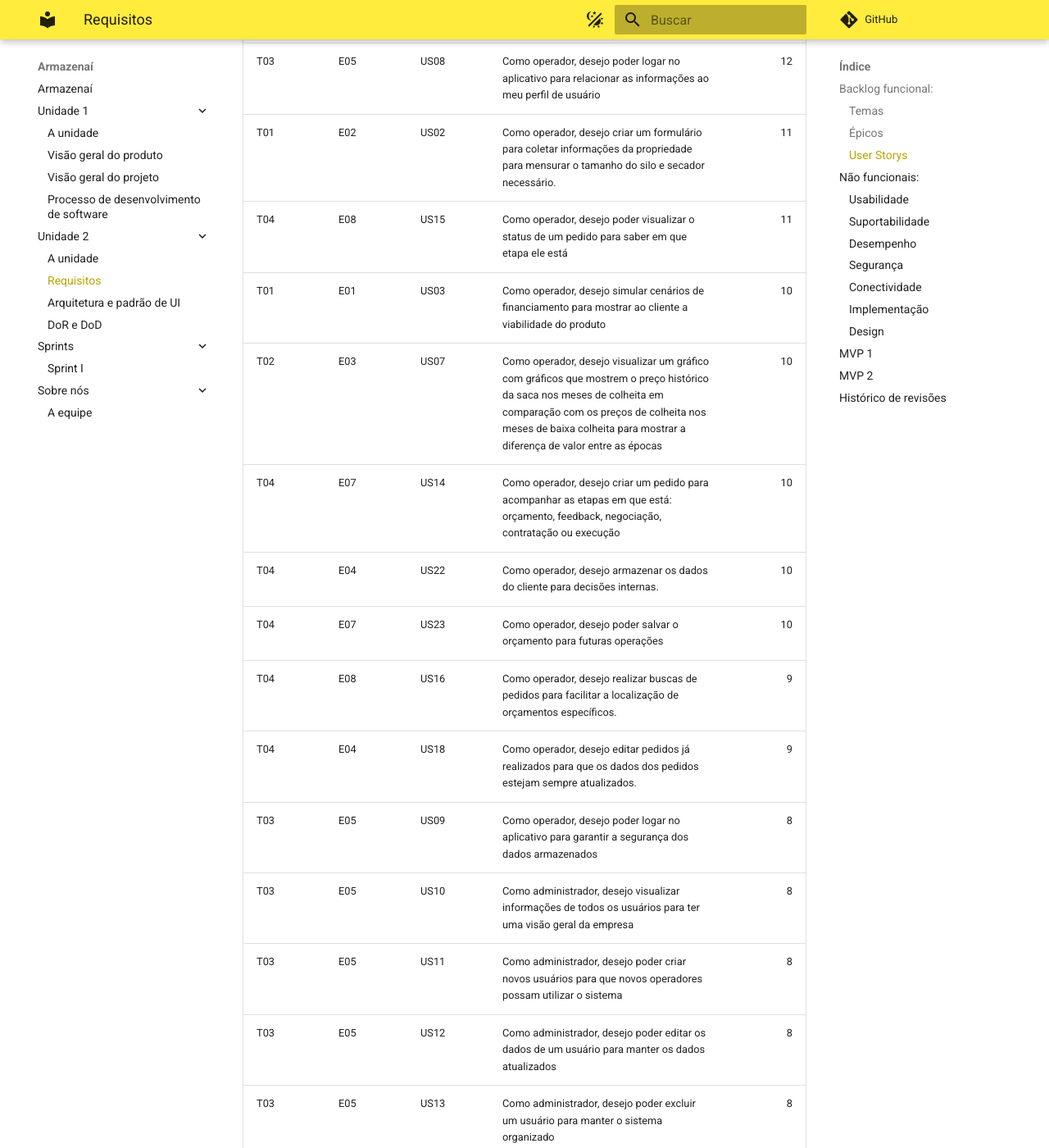
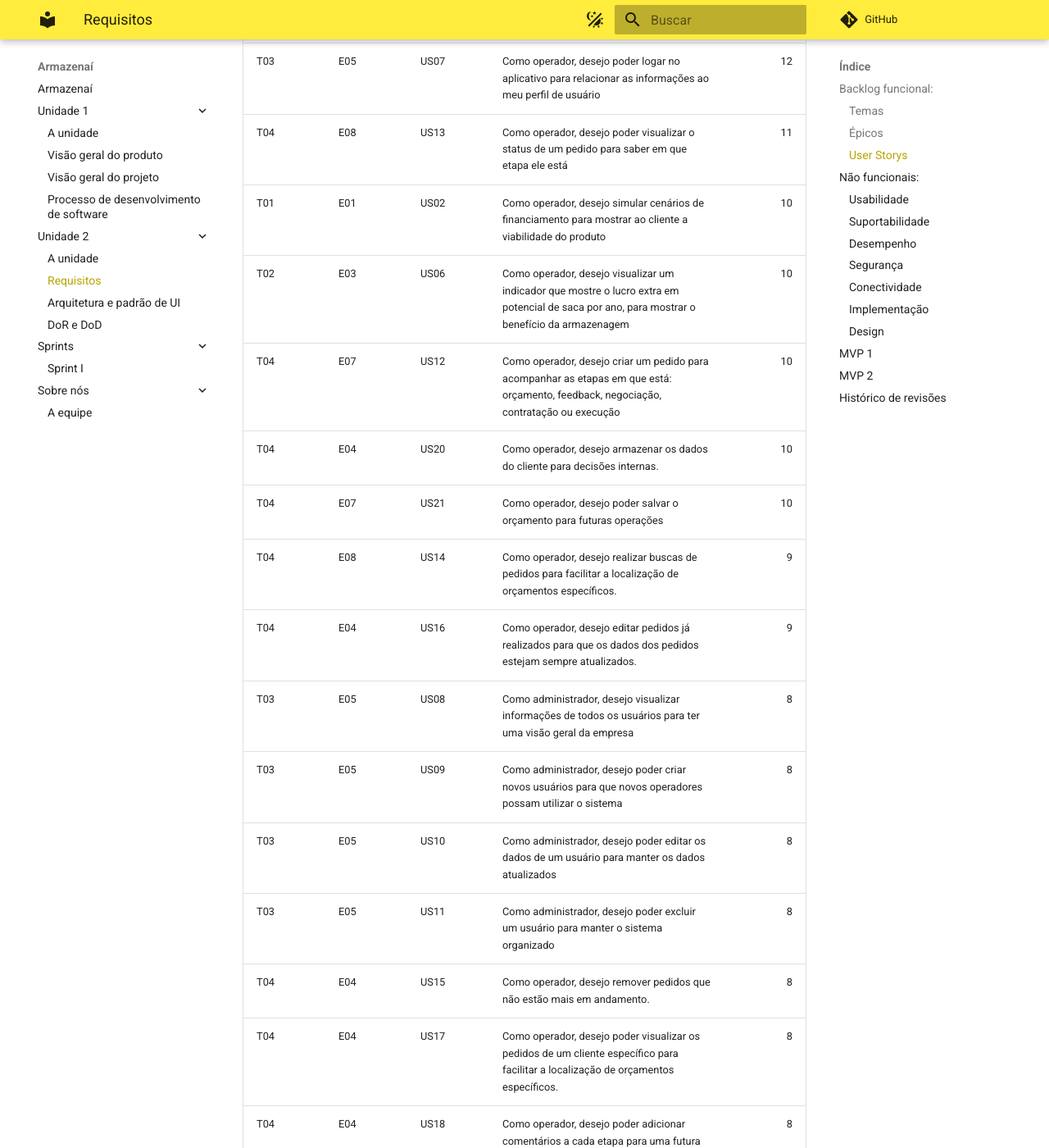
Before and after one commit to mdsreq-fga-unb/2023.1-Armazenai, an MkDocs documentation site: the page built from docs/Unidade 2/requisitos.md, in a window 1280 px wide and 1400 px high, scrolled down 1621 px. Shown: the whole window at 82% size. Built offline with MkDocs 1.6.1 and Material for MkDocs 9.7.7, drawn with Linux system fonts in a browser that asks for light colours; comment, search, counter and statistics services are not loaded; some of the changed text lies outside the part shown.

Commit message:
Update requisitos.md

```diff
--- a/docs/Unidade 2/requisitos.md
+++ b/docs/Unidade 2/requisitos.md
@@ -22,32 +22,30 @@
 | T04    | E08  | O sistema deve ser capaz de rastrear o status dos pedidos de clientes e armazenas informações do processo                                                            |
 
 ### User Storys
-| Tema   | Épico   | ID   | Descrição                                                                                                                                                                                                                                  |   Pontuação |
-|:-------|:--------|:-----|:-------------------------------------------------------------------------------------------------------------------------------------------------------------------------------------------------------------------------------------------|------------:|
-| T01    | E01     | US01 | Como operador, desejo criar um formulário para coletar informações da propriedade para mensurar o tamanho da produção.                                                                                                                     |          12 |
-| T02    | E03     | US05 | Como operador, desejo visualizar um gráfico que mostre o preço histórico da saca atualizado para mostrar ao cliente o valor negociado no passado                                                                                           |          12 |
-| T02    | E03     | US06 | Como operador, desejo visualizar um gráfico que mostre uma projeção de lucro para a próxima colheita baseada em anos anteriores para mostrar o ganho na aquisição do produto                                                               |          12 |
-| T03    | E05     | US08 | Como operador, desejo poder logar no aplicativo para relacionar as informações ao meu perfil de usuário                                                                                                                                    |          12 |
-| T01    | E02     | US02 | Como operador, desejo criar um formulário para coletar informações da propriedade para mensurar o tamanho do silo e secador necessário.                                                                                                    |          11 |
-| T04    | E08     | US15 | Como operador, desejo poder visualizar o status de um pedido para saber em que etapa ele está                                                                                                                                              |          11 |
-| T01    | E01     | US03 | Como operador, desejo simular cenários de financiamento para mostrar ao cliente a viabilidade do produto                                                                                                                                   |          10 |
-| T02    | E03     | US07 | Como operador, desejo visualizar um gráfico com gráficos que mostrem o preço histórico da saca nos meses de colheita em comparação com os preços de colheita nos meses de baixa colheita para mostrar a diferença de valor entre as épocas |          10 |
-| T04    | E07     | US14 | Como operador, desejo criar um pedido para acompanhar as etapas em que está: orçamento, feedback, negociação, contratação ou execução                                                                                                      |          10 |
-| T04    | E04     | US22 | Como operador, desejo armazenar os dados do cliente para decisões internas.                                                                                                                                                                |          10 |
-| T04    | E07     | US23 | Como operador, desejo poder salvar o orçamento para futuras operações                                                                                                                                                                      |          10 |
-| T04    | E08     | US16 | Como operador, desejo realizar buscas de pedidos para facilitar a localização de orçamentos específicos.                                                                                                                                   |           9 |
-| T04    | E04     | US18 | Como operador, desejo editar pedidos já realizados para que os dados dos pedidos estejam sempre atualizados.                                                                                                                               |           9 |
-| T03    | E05     | US09 | Como operador, desejo poder logar no aplicativo para garantir a segurança dos dados armazenados                                                                                                                                            |           8 |
-| T03    | E05     | US10 | Como administrador, desejo visualizar informações de todos os usuários para ter uma visão geral da empresa                                                                                                                                 |           8 |
-| T03    | E05     | US11 | Como administrador, desejo poder criar novos usuários para que novos operadores possam utilizar o sistema                                                                                                                                  |           8 |
-| T03    | E05     | US12 | Como administrador, desejo poder editar os dados de um usuário para manter os dados atualizados                                                                                                                                            |           8 |
-| T03    | E05     | US13 | Como administrador, desejo poder excluir um usuário para manter o sistema organizado                                                                                                                                                       |           8 |
-| T04    | E04     | US17 | Como operador, desejo remover pedidos que não estão mais em andamento.                                                                                                                                                                     |           8 |
-| T04    | E04     | US19 | Como operador, desejo poder visualizar os pedidos de um cliente específico para facilitar a localização de orçamentos específicos.                                                                                                         |           8 |
-| T04    | E04     | US20 | Como operador, desejo poder adicionar comentários a cada etapa para uma futura avaliação do processo de venda.                                                                                                                             |           8 |
-| T02    | E02     | US04 | Como operador, desejo inserir um orçamento externo para calcular a viabilidade e mostrar ao cliente.                                                                                                                                       |           7 |
-| T04    | E04     | US21 | Como operador, desejo poder adicionar documentos a cada etapa do pedido para manter o histórico de cada etapa                                                                                                                              |           7 |
-| T04    | E08     | US24 | Como operador, desejo poder enviar o orçamento para o cliente                                                                                                                                                                              |           7 |
+| Tema   | Épico   | ID   | Descrição                                                                                                                                                                    |   Pontuação |
+|:-------|:--------|:-----|:-----------------------------------------------------------------------------------------------------------------------------------------------------------------------------|------------:|
+| T01    | E01     | US01 | Como operador, desejo criar um formulário para coletar informações da propriedade para mensurar o tamanho da produção.                                                       |          12 |
+| T02    | E03     | US04 | Como operador, desejo visualizar um gráfico que mostre o preço histórico da saca atualizado para mostrar ao cliente o valor negociado no passado                             |          12 |
+| T02    | E03     | US05 | Como operador, desejo visualizar um gráfico que mostre uma projeção de lucro para a próxima colheita baseada em anos anteriores para mostrar o ganho na aquisição do produto |          12 |
+| T03    | E05     | US07 | Como operador, desejo poder logar no aplicativo para relacionar as informações ao meu perfil de usuário                                                                      |          12 |
+| T04    | E08     | US13 | Como operador, desejo poder visualizar o status de um pedido para saber em que etapa ele está                                                                                |          11 |
+| T01    | E01     | US02 | Como operador, desejo simular cenários de financiamento para mostrar ao cliente a viabilidade do produto                                                                     |          10 |
+| T02    | E03     | US06 | Como operador, desejo visualizar um indicador que mostre o lucro extra em potencial de saca por ano, para mostrar o benefício da armazenagem                                 |          10 |
+| T04    | E07     | US12 | Como operador, desejo criar um pedido para acompanhar as etapas em que está: orçamento, feedback, negociação, contratação ou execução                                        |          10 |
+| T04    | E04     | US20 | Como operador, desejo armazenar os dados do cliente para decisões internas.                                                                                                  |          10 |
+| T04    | E07     | US21 | Como operador, desejo poder salvar o orçamento para futuras operações                                                                                                        |          10 |
+| T04    | E08     | US14 | Como operador, desejo realizar buscas de pedidos para facilitar a localização de orçamentos específicos.                                                                     |           9 |
+| T04    | E04     | US16 | Como operador, desejo editar pedidos já realizados para que os dados dos pedidos estejam sempre atualizados.                                                                 |           9 |
+| T03    | E05     | US08 | Como administrador, desejo visualizar informações de todos os usuários para ter uma visão geral da empresa                                                                   |           8 |
+| T03    | E05     | US09 | Como administrador, desejo poder criar novos usuários para que novos operadores possam utilizar o sistema                                                                    |           8 |
+| T03    | E05     | US10 | Como administrador, desejo poder editar os dados de um usuário para manter os dados atualizados                                                                              |           8 |
+| T03    | E05     | US11 | Como administrador, desejo poder excluir um usuário para manter o sistema organizado                                                                                         |           8 |
+| T04    | E04     | US15 | Como operador, desejo remover pedidos que não estão mais em andamento.                                                                                                       |           8 |
+| T04    | E04     | US17 | Como operador, desejo poder visualizar os pedidos de um cliente específico para facilitar a localização de orçamentos específicos.                                           |           8 |
+| T04    | E04     | US18 | Como operador, desejo poder adicionar comentários a cada etapa para uma futura avaliação do processo de venda.                                                               |           8 |
+| T02    | E02     | US03 | Como operador, desejo inserir um orçamento externo para calcular a viabilidade e mostrar ao cliente.                                                                         |           7 |
+| T04    | E04     | US19 | Como operador, desejo poder adicionar documentos a cada etapa do pedido para manter o histórico de cada etapa                                                                |           7 |
+| T04    | E08     | US22 | Como operador, desejo poder enviar o orçamento para o cliente                                                                                                                |           7 |
 
 * A pontuação foi estabelecida com base na avaliação de prioridade junto ao PO, sendo que o valor de negócio tem peso 2, enquanto complexidade e viabilidade tem peso 1.
 
```
Also changed, not shown: other parts of docs/Unidade 2/requisitos.md (+2 -1 lines).
